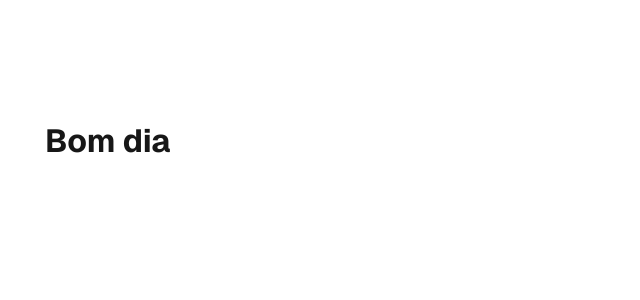
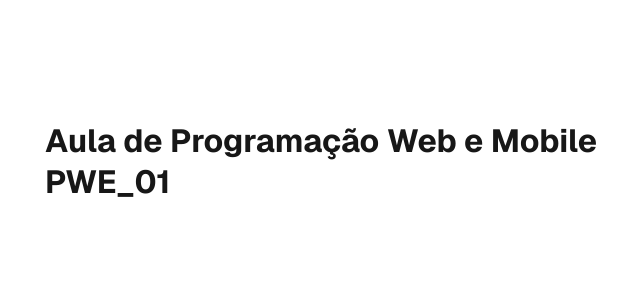
Before and after one commit to Gustavo-Henrique-glitch/programacaowebemobile, a Next.js app in the folder pwe01/: page / in a window 1280 px wide. Shown: the top 300 px of the page, without its empty margins (255-895 px from the left). Built offline with nearby package versions, Linux system fonts and the light colour scheme.

Commit message:
Modificação de texto da home

```diff
--- a/pwe01/app/page.js
+++ b/pwe01/app/page.js
@@ -7,8 +7,7 @@ export default function Home() {
       <main className={styles.main}>
 
           <h1>
-
-           Bom dia
+            Aula de Programação Web e Mobile PWE_01
           </h1>
 
       </main>
```
